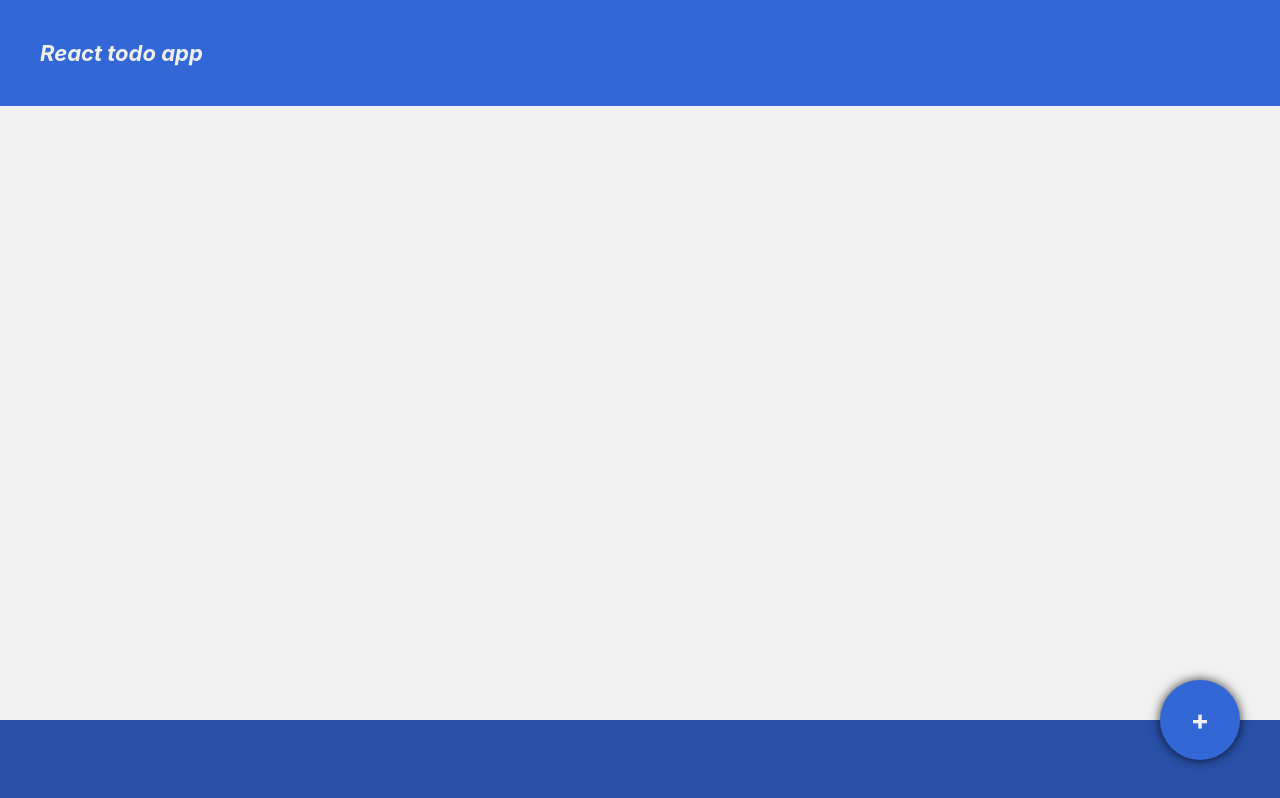
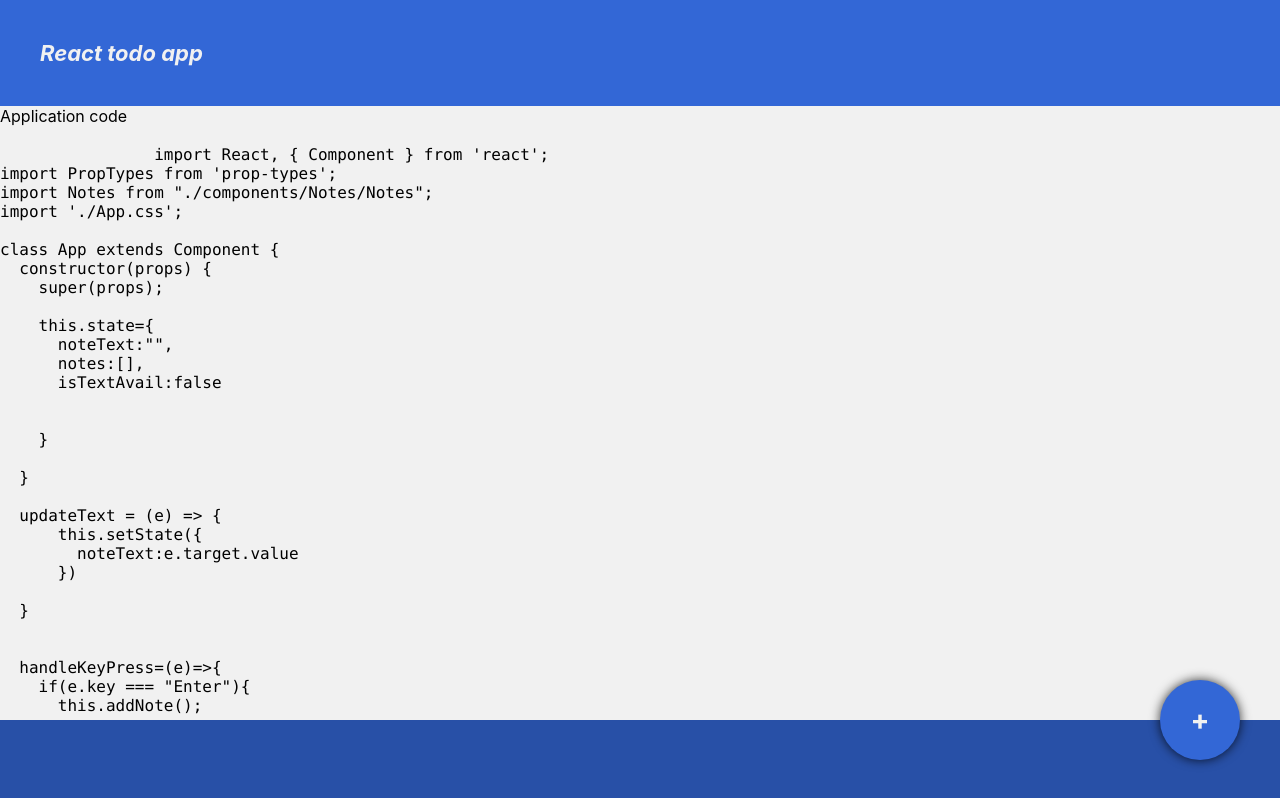
Before and after one commit to uttam-akarapu/React-Todo, a React (Create React App) app: page / in a window 1280 px wide. Shown: the top 798 px of the page. Built offline with nearby package versions, Linux system fonts and the light colour scheme.

Commit message:
react toto app

```diff
--- a/src/App.js
+++ b/src/App.js
@@ -78,6 +78,88 @@ class App extends Component {
         {notes}
 
 
+	<p> Application code </p>
+
+	 <pre><code>
+                {`
+                import React, { Component } from 'react';
+import PropTypes from 'prop-types';
+import Notes from "./components/Notes/Notes";
+import './App.css';
+
+class App extends Component {
+  constructor(props) {
+    super(props);
+
+    this.state={
+      noteText:"",
+      notes:[],
+      isTextAvail:false
+
+
+    }
+
+  }
+
+  updateText = (e) => {
+      this.setState({
+        noteText:e.target.value
+      })
+
+  }
+
+
+  handleKeyPress=(e)=>{
+    if(e.key === "Enter"){
+      this.addNote();
+
+    }
+  }
+
+  deleteNoteHandler=(index)=>{
+    let noteArray = this.state.notes;
+    noteArray.splice(index,1);
+    this.setState({
+      notes:noteArray
+    })
+  }
+
+
+  addNote=()=>{
+
+    let notesArray = this.state.notes;
+    console.log(this.state.noteText.length);
+    if(this.state.noteText.length != 0){
+      notesArray.push(this.state.noteText);
+    }
+
+    console.log("notes array "+notesArray);
+    this.setState({
+      noteText:''
+    })
+    this.textInput.focus();
+
+
+  }
+
+
+  render() {
+
+    let notes = this.state.notes.map((note,index)=>{
+
+      return (
+        <Notes key={index} text={note} deleteNote={()=>this.deleteNoteHandler(index)}/>
+      );
+    })
+
+
+
+
+    return (
+      <div className="container">
+        <header className="header">React todo app</header>
+
+        {notes}
 
 
         <div className="btn" onClick={this.addNote}>+</div>
@@ -99,3 +181,34 @@ App.propTypes = {
 };
 
 export default App;
+
+                `}
+
+                </code></pre>
+
+
+
+
+
+
+
+
+        <div className="btn" onClick={this.addNote}>+</div>
+        <input type="text"
+        ref={(input)=>{this.textInput = input}}
+        value={this.state.noteText}
+        className="textInput"
+        onChange={e=>this.updateText(e)}
+        onKeyPress={this.handleKeyPress}
+        />
+
+      </div>
+    );
+  }
+}
+
+App.propTypes = {
+
+};
+
+export default App;
```
